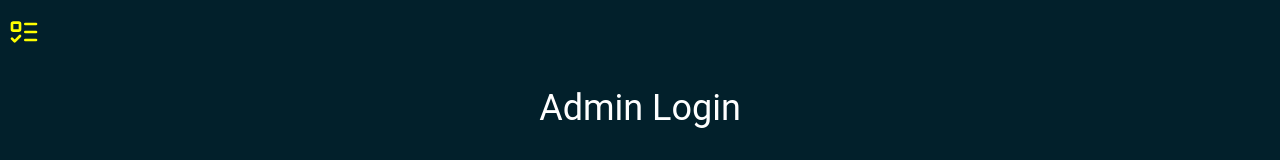
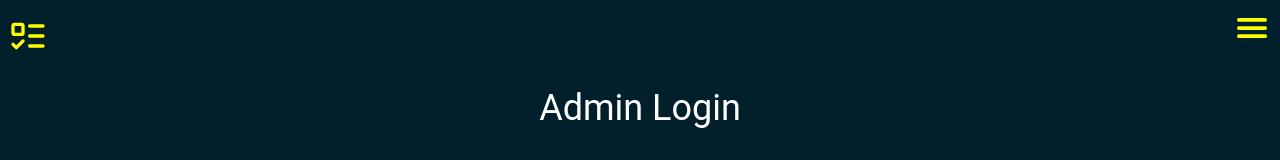
Before and after one commit to krishnendusukumar/cmd-todo, a React (Create React App) app in the folder frontend/: page /login in a window 1280 px wide. Shown: the top 160 px of the page. Built offline with nearby package versions, Linux system fonts and the light colour scheme.

Commit message:
icon added

```diff
--- a/frontend/src/components/Navbar/index.js
+++ b/frontend/src/components/Navbar/index.js
@@ -1,20 +1,40 @@
-import React from 'react'
+import React, { useState } from 'react'
 import { LuListTodo } from "react-icons/lu";
 import { Link } from 'react-router-dom';
+import { IoMenu, IoClose } from "react-icons/io5";
 
 function Navbar() {
+  const [active, setActive] = useState("active");
 
   return (
     <div className='absolute top-0 h-16 p-2 flex justify-between w-full'>
 
         <div className='mt-2 cursor-pointer'>
             <Link to="/home">
-            <LuListTodo size={32} style={{color : 'yellow'}}/>
+            <LuListTodo size={40} style={{color : 'yellow'}}/>
             </Link>
         </div>
         <div>
+          {
+            active === 'active' ?
+            <button onClick={() => setActive("none")}>
+              <IoMenu size={40} style={{color : 'yellow'}} />
+            </button>
+            :
+            <button onClick={() => setActive("active")}>
+              <IoClose size={40} style={{color : 'yellow'}} />
+            </button>
+            }
+        </div>
 
-        </div>
+        {
+          active === 'active' ?
+          <div className='absolute'>
+            <h1></h1>
+          </div>
+          :
+          null
+        }
     </div>
   )
 }
--- a/frontend/src/components/Signup/Admin.signup.js
+++ b/frontend/src/components/Signup/Admin.signup.js
@@ -27,9 +27,11 @@ function SignUp() {
             <CiUnlock className='w-12 h-16 rounded-3xl text-white custom-color' />
             </div>
         </div>
-        <button className='text-orange-200 rounded-3xl h-16 w-60 mt-12 bg-black'>
-        <Link className='mx-2 text-orange-200' to="/home">Login</Link>
-        </button>
+        <Link className='mx-2 text-orange-200' to="/home">
+            <button className='text-orange-200 rounded-3xl h-16 w-60 mt-12 bg-black'>
+                Login
+            </button>
+        </Link>
 
         </div>
     </div>
--- a/frontend/src/components/login/Admin.login.js
+++ b/frontend/src/components/login/Admin.login.js
@@ -28,9 +28,11 @@ function Login() {
             <CiUnlock className='ml-2 w-12 h-16 rounded-3xl text-white custom-color' />
             </div>
         </div>
-        <button className='text-orange-200 rounded-3xl h-16 w-60 mt-12 bg-black'>
-        <Link className='mx-2 text-orange-200' to="/home">Login</Link>
-        </button>
+        <Link className='mx-2 text-orange-200' to="/home">
+            <button className='text-orange-200 rounded-3xl h-16 w-60 mt-12 bg-black'>
+                Login
+            </button>
+        </Link>
 
         <div className='ml-12 flex mt-6'>
             <h3 className='text-white'>
```
